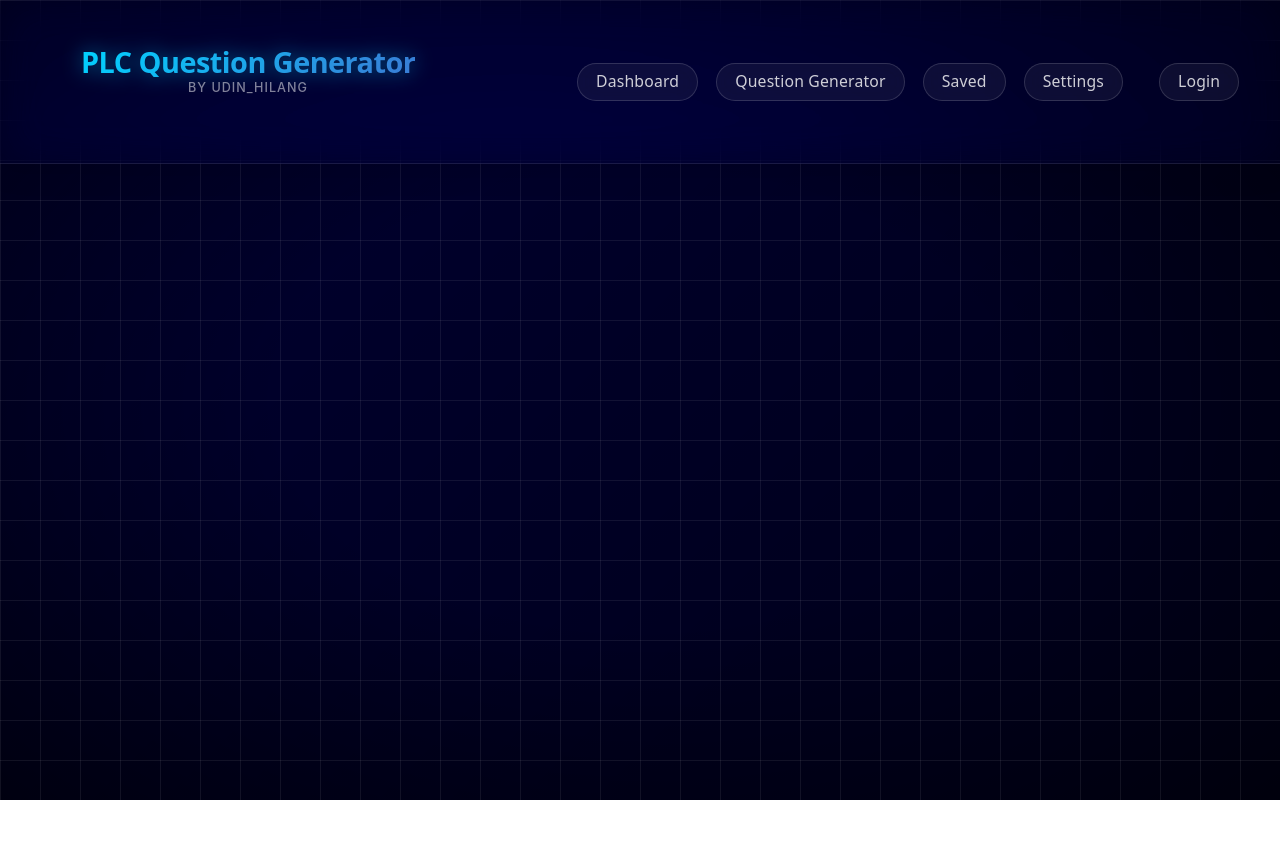
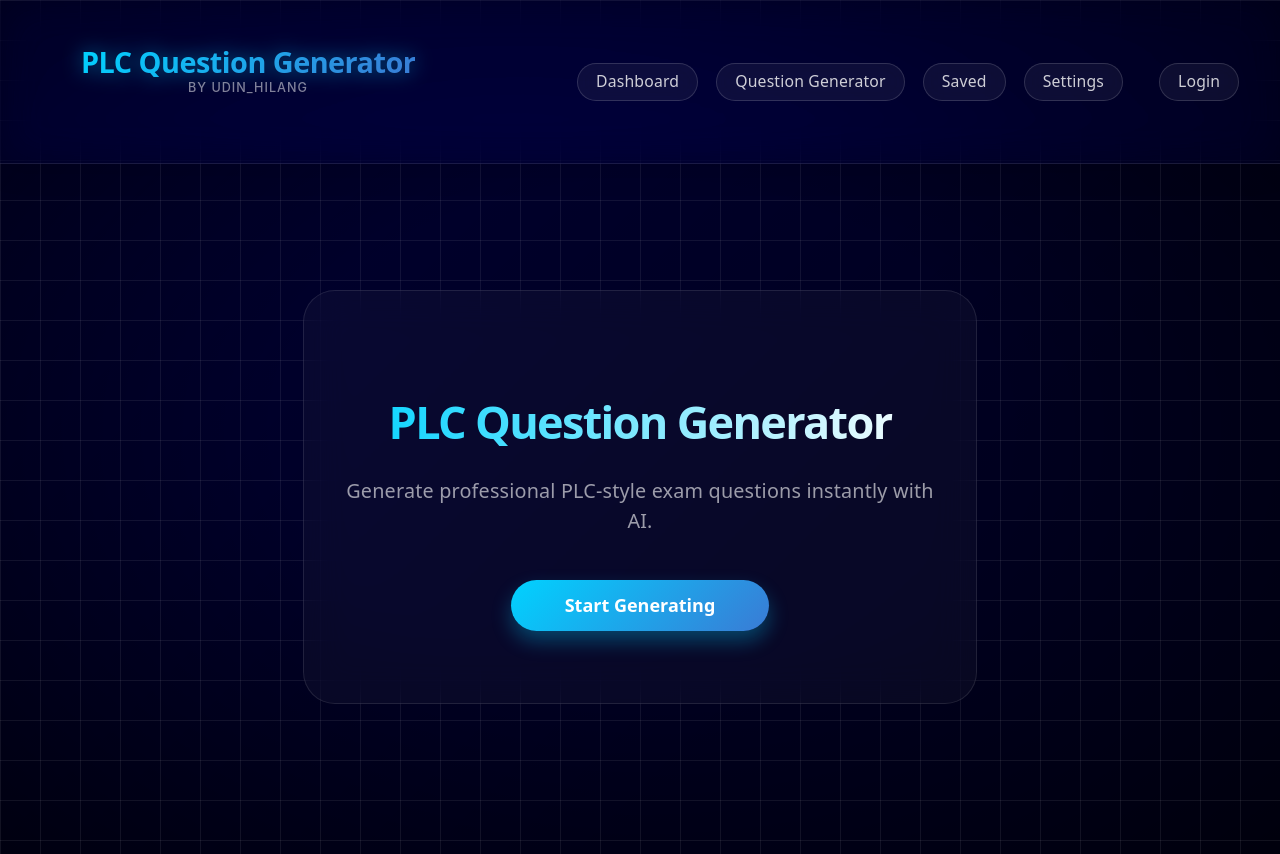
Before and after one commit to udin-hilang/PLC-Question-Generator, a React (Vite) app: page / in a window 1280 px wide. Before the commit the page ends 800 px from the top, so only its background shows below. Built offline with nearby package versions, Linux system fonts and the light colour scheme.

Commit message:
styling landing page

```diff
--- a/src/pages/Landing.css
+++ b/src/pages/Landing.css
@@ -1 +1,8 @@
-/* Landing page styles (currently empty) */
+.landing-page {
+  display: flex;
+  align-items: center;
+  justify-content: center;
+  min-height: calc(100vh - 140px); /* matches padding‑top of .main-content */
+}
+
+/* Reuse hero‑card styles from Dashboard.css – no extra rules needed */
--- a/src/pages/Landing.jsx
+++ b/src/pages/Landing.jsx
@@ -1,14 +1,28 @@
 import React from 'react';
-import './Landing.css'; // Optional: you can create this file later for styling
+import { useNavigate } from 'react-router-dom';
+import './Landing.css';
+import './Dashboard.css'; // reuse hero styles
 
 /**
  * Landing page – currently empty placeholder.
  * Feel free to add content later.
  */
 const Landing = () => {
+  const navigate = useNavigate();
   return (
     <div className="landing-page">
-      {/* Placeholder content */}
+      <div className="hero-card">
+        <h1 className="hero-title">PLC Question Generator</h1>
+        <p className="hero-subtitle">
+          Generate professional PLC‑style exam questions instantly with AI.
+        </p>
+        <button
+          className="btn btn-hero px-5"
+          onClick={() => navigate('/generator')}
+        >
+          Start Generating
+        </button>
+      </div>
     </div>
   );
 };
```
